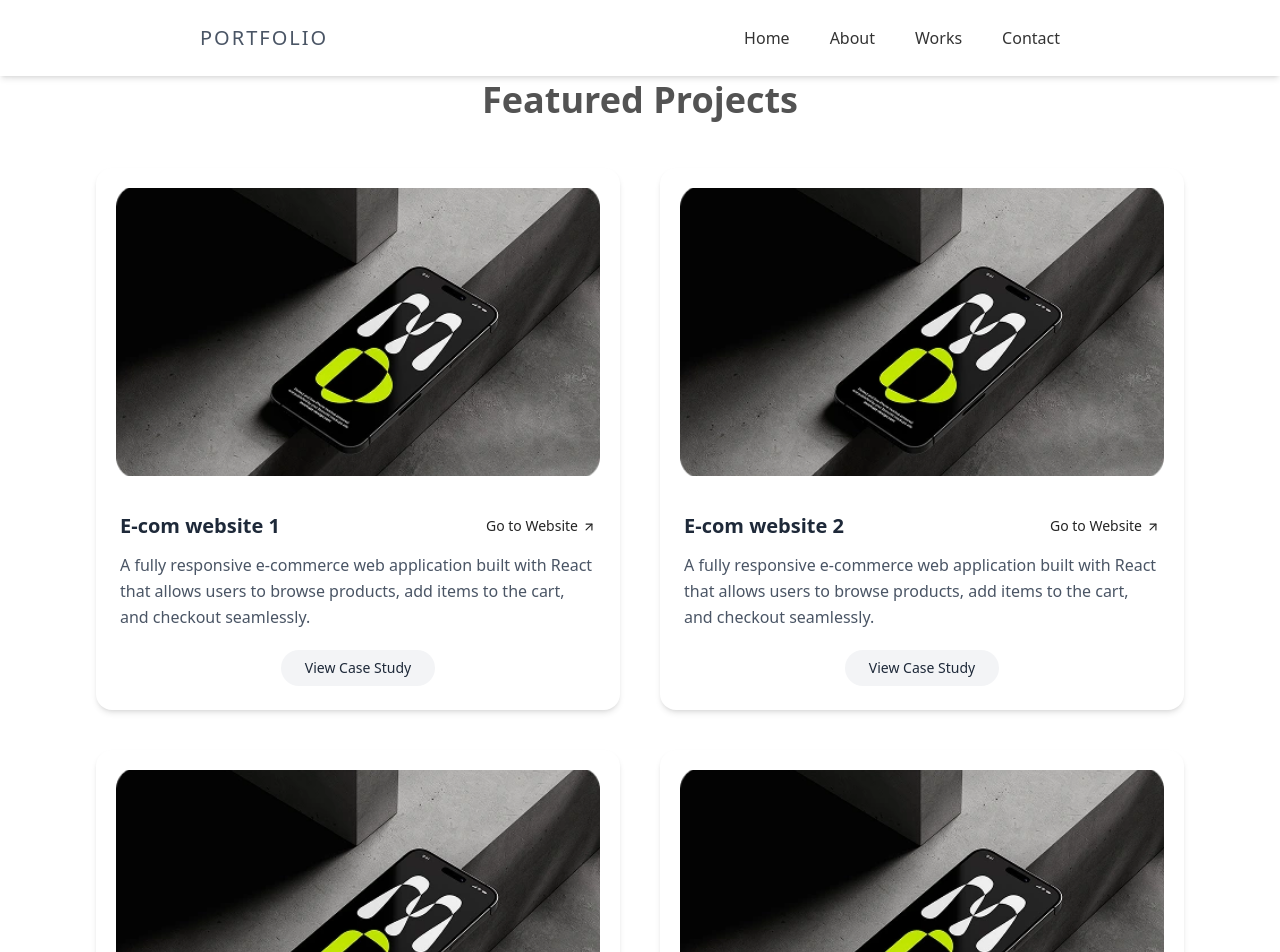
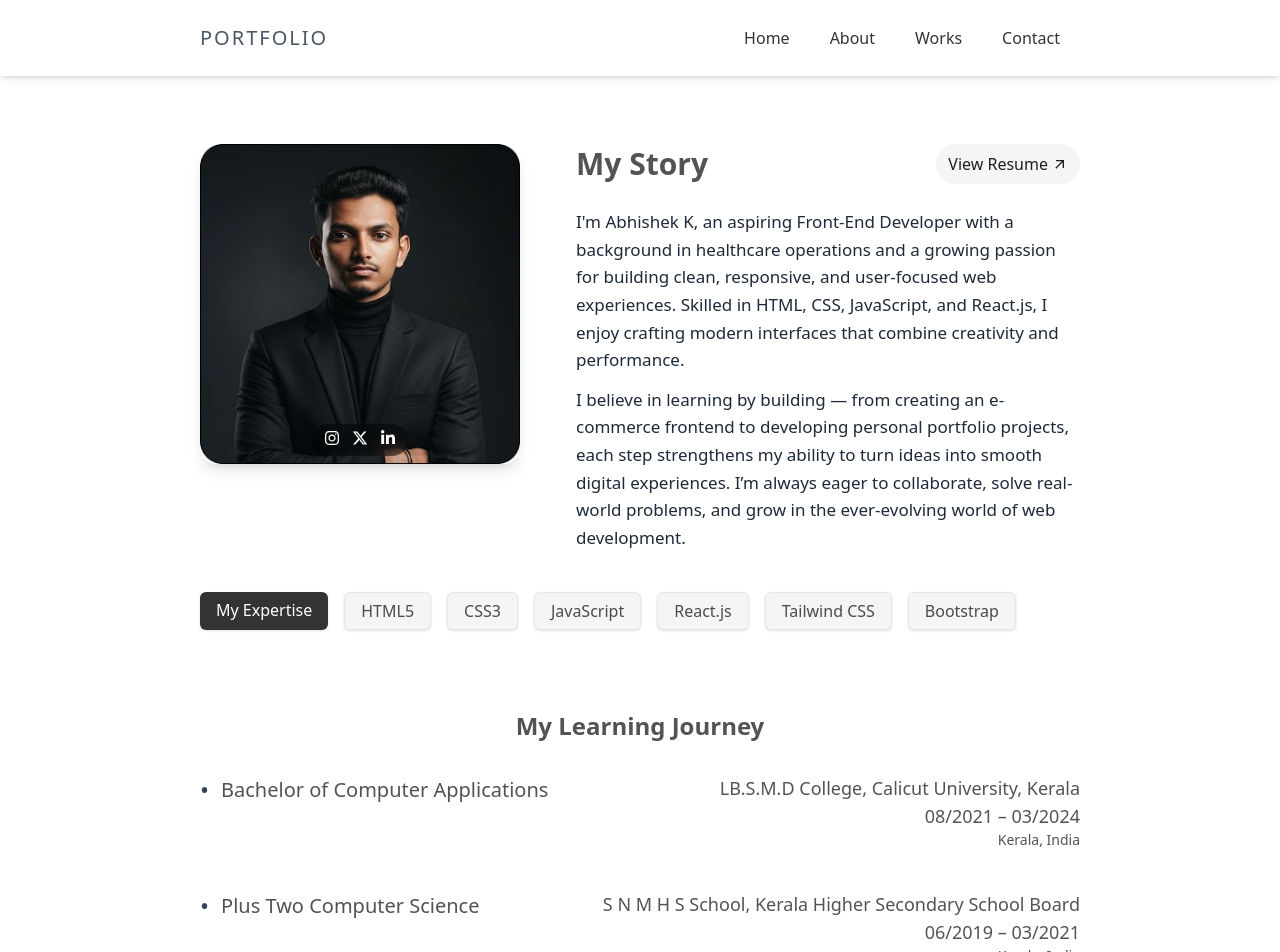
Before and after one commit to abhishekkarayil/portfolio, a React (Vite) app: page / in a window 1280 px wide. Shown: the top 952 px of the page. Built offline with nearby package versions, Linux system fonts and the light colour scheme.

Commit message:
feat: add Mystory component and update App structure; enhance AboutMe and Projects styling

```diff
--- a/src/App.jsx
+++ b/src/App.jsx
@@ -9,6 +9,8 @@ import AboutMe from './Components/AboutMe/AboutMe'
 import Contact from './Components/Contact/Contact'
 import Footer from './Components/Footer/Footer'
 import Projects from './Components/Featured-Projects/Projects.jsx'
+import Mystory from './Components/Mystory/Mystory'
+
 
 function App() {
   const [count, setCount] = useState(0)
@@ -22,7 +24,7 @@ function App() {
     <Contact/>
     <Footer/> */}
 
-    <Projects/>
+    <Mystory/>
 
 
     </>
--- a/src/Components/AboutMe/AboutMe.jsx
+++ b/src/Components/AboutMe/AboutMe.jsx
@@ -52,7 +52,7 @@ function AboutMe() {
                     {skills.map((skill, index) => (
                         <span
                             key={index}
-                            className={`lg:px-7 md:px-2 px-4 py-1.5 text-sm rounded-md shadow-sm hover:cursor-pointer ${
+                            className={`lg:px-7 md:px-2 px-4 py-1.5 text-sm rounded-md shadow-sm  ${
                                 index === 0
                                     ? "bg-[#333] text-white hover:bg-[#4b4b4b] transition-all"
                                     : "bg-[#F5F5F5] text-[#4B4B4B] border hover:bg-[#e8e5e5] border-gray-200"
--- a/src/Components/Contact/Contact.jsx
+++ b/src/Components/Contact/Contact.jsx
@@ -67,7 +67,7 @@ function Contact() {
           </div>
         </div>
 
-        {/* Right Section (Form) */}
+
         <div className="bg-white rounded-3xl w-full sm:w-[90%] md:w-[420px] lg:w-[480px] shadow-2xl p-6 sm:p-8 md:p-10 flex-shrink-0">
           <form className="space-y-5">
             <input
--- a/src/Components/Featured-Projects/Projects.jsx
+++ b/src/Components/Featured-Projects/Projects.jsx
@@ -52,7 +52,7 @@ function Projects() {
           </h2>
 
 
-          <div className="grid grid-cols-1 sm:grid-cols-2 gap-6 md:gap-8 lg:gap-10">
+          <div className="grid grid-cols-1 sm:grid-cols-2 gap-6 md:gap-8 lg:gap-10 hover:cursor-pointer">
             {projects.map((project, index) => (
               <div
                 key={index}
--- /dev/null
+++ b/src/Components/Mystory/Mystory.jsx
@@ -0,0 +1,148 @@
+import React from "react";
+import myPhoto from "../../assets/Images/Rectangle 31.webp";
+import { FaXTwitter, FaLinkedinIn, FaInstagram } from "react-icons/fa6";
+import Footer from "../Footer/Footer";
+import Headers from "../Header/Header";
+import { MdOutlineArrowOutward } from "react-icons/md";
+
+function About() {
+  const socialItems = [
+    { label: "Instagram", link: "https://instagram.com", icon: <FaInstagram /> },
+    { label: "X", link: "https://twitter.com", icon: <FaXTwitter /> },
+    { label: "LinkedIn", link: "https://linkedin.com", icon: <FaLinkedinIn /> },
+  ];
+
+  const education = [
+    {
+      degree: "Bachelor of Computer Applications",
+      institution: "LB.S.M.D College, Calicut University, Kerala",
+      period: "08/2021 – 03/2024",
+      location: "Kerala, India",
+    },
+    {
+      degree: "Plus Two Computer Science",
+      institution: "S N M H S School, Kerala Higher Secondary School Board",
+      period: "06/2019 – 03/2021",
+      location: "Kerala, India",
+    },
+  ];
+
+  return (
+    <>
+      <Headers />
+
+      <div className="min-h-screen bg-white mt-20 text-gray-800 px-5 sm:px-8 md:px-16 lg:px-50 py-16">
+        <div className="flex flex-col lg:flex-row items-center lg:items-start gap-10 md:gap-14">
+          <div className="relative flex justify-center md:justify-start w-full md:w-auto">
+            <img
+              src={myPhoto}
+              alt="Abhishek K"
+              className="w-56 h-56 sm:w-64 sm:h-64 md:w-72 md:h-72 lg:w-80 lg:h-80 rounded-2xl object-cover shadow-lg"
+            />
+            <div className="absolute bottom-2 left-1/2 -translate-x-1/2 bg-black/40 backdrop-blur-sm px-3 py-1 rounded-full">
+              <ul className="flex gap-3 text-white text-xs sm:text-sm md:text-base">
+                {socialItems.map((social, index) => (
+                  <li key={index}>
+                    <a
+                      href={social.link}
+                      target="_blank"
+                      rel="noreferrer"
+                      className="inline-flex items-center hover:text-gray-300 transition"
+                    >
+                      {social.icon}
+                    </a>
+                  </li>
+                ))}
+              </ul>
+            </div>
+          </div>
+
+          <div className="flex-1 text-center md:text-left">
+            <div className="flex flex-col lg:flex-row sm:justify-between sm:items-center gap-4">
+              <h1 className="text-2xl sm:text-3xl md:text-3xl font-semibold text-[#535353]">
+                My Story
+              </h1>
+              <div>
+                <a
+                  href="Resume/ABHISHEK-K-CV.pdf"
+                  download
+                  className="flex justify-center items-center gap-1 text-[#1E1E1E] bg-[#F5F5F5] px-3 py-2 rounded-full hover:bg-[#e1dddd] transition-all text-sm sm:text-base"
+                >
+                  View Resume <MdOutlineArrowOutward />
+                </a>
+              </div>
+            </div>
+            <p className="leading-relaxed mt-6 text-sm sm:text-base md:text-[17px]">
+              I'm Abhishek K, an aspiring Front-End Developer with a background in
+              healthcare operations and a growing passion for building clean,
+              responsive, and user-focused web experiences. Skilled in HTML, CSS,
+              JavaScript, and React.js, I enjoy crafting modern interfaces that
+              combine creativity and performance.
+            </p>
+            <p className="leading-relaxed text-sm sm:text-base md:text-[17px] mt-3">
+              I believe in learning by building — from creating an e-commerce
+              frontend to developing personal portfolio projects, each step
+              strengthens my ability to turn ideas into smooth digital experiences.
+              I’m always eager to collaborate, solve real-world problems, and grow
+              in the ever-evolving world of web development.
+            </p>
+          </div>
+        </div>
+
+        <div className="flex flex-wrap justify-center md:justify-start gap-3 sm:gap-4 pt-6 mt-4">
+          {[
+            "My Expertise",
+            "HTML5",
+            "CSS3",
+            "JavaScript",
+            "React.js",
+            "Tailwind CSS",
+            "Bootstrap",
+          ].map((skill, index) => (
+            <span
+              key={index}
+              className={`px-4 py-1.5 text-xs sm:text-sm md:text-base rounded-md shadow-sm ${
+                index === 0
+                  ? "bg-[#333] text-white hover:bg-[#4b4b4b] transition-all"
+                  : "bg-[#F5F5F5] text-[#4B4B4B] border hover:bg-[#e8e5e5] border-gray-200"
+              }`}
+            >
+              {skill}
+            </span>
+          ))}
+        </div>
+
+       <div className="mt-16 sm:mt-20 text-center  ">
+          <h2 className="text-lg sm:text-xl md:text-2xl text-[#535353] font-semibold justify-center items-center mb-8">
+            My Learning Journey
+          </h2>
+
+          <div className="space-y-8 sm:space-y-10">
+            {education.map((edu, index) => (
+              <div
+                key={index}
+                className="flex flex-col md:flex-row justify-between items-center md:items-start gap-4 md:gap-8 text-gray-700"
+              >
+                <div className="flex items-center gap-2 sm:gap-3">
+                  <span className="text-xl sm:text-2xl">•</span>
+                  <p className="text-[#535353] text-base sm:text-lg md:text-xl font-medium">
+                    {edu.degree}
+                  </p>
+                </div>
+                <div className="text-center md:text-right text-sm sm:text-base md:text-lg">
+                  <p className="text-[#535353] font-medium">{edu.institution}</p>
+                  <p className="text-[#535353]">{edu.period}</p>
+                  <p className="text-sm text-[#535353]">{edu.location}</p>
+                </div>
+              </div>
+            ))}
+          </div>
+        </div>
+      </div>
+
+      <Footer />
+    </>
+  );
+}
+
+export default About;
```
